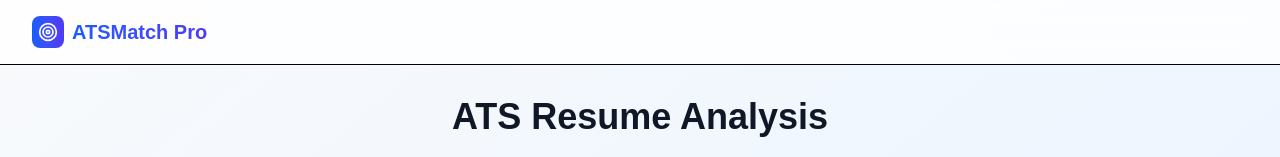
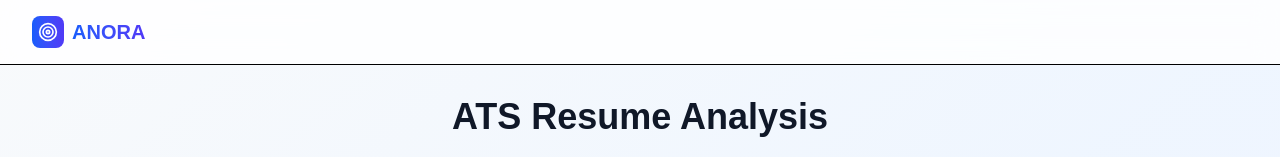
Before and after one commit to krishvsoni/Anora, a Next.js app: page /analyze in a window 1280 px wide. Shown: the top 157 px of the page. Built offline with nearby package versions, Linux system fonts and the light colour scheme.

Commit message:
fix: update branding from "ATSMatch Pro" to "ANORA"

```diff
--- a/app/analyze/page.tsx
+++ b/app/analyze/page.tsx
@@ -378,7 +378,7 @@ export default function ATSAnalyzePage() {
                 <Target className="w-5 h-5 text-white" />
               </div>
               <span className="text-xl font-bold bg-gradient-to-r from-blue-600 to-indigo-600 bg-clip-text text-transparent">
-                ATSMatch Pro
+                ANORA
               </span>
             </Link>
             <div className="flex items-center space-x-4">
```
